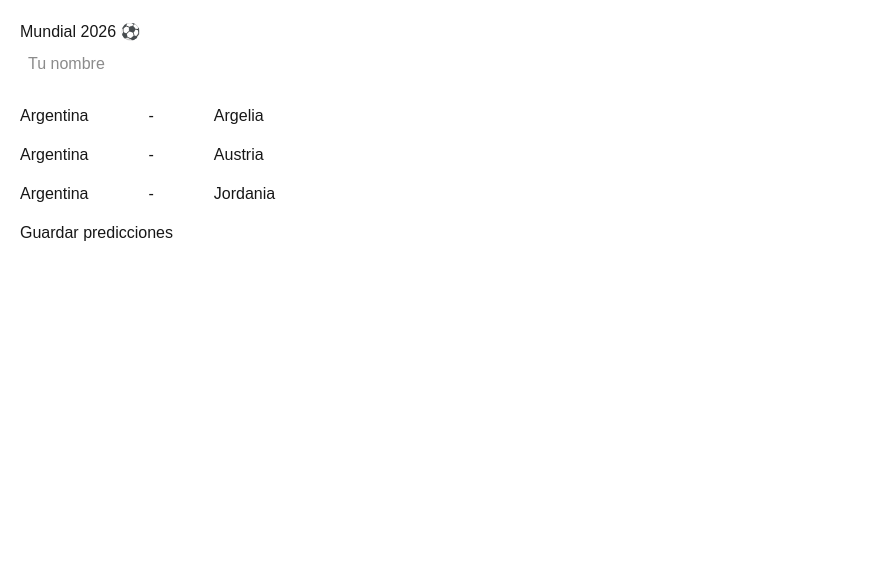
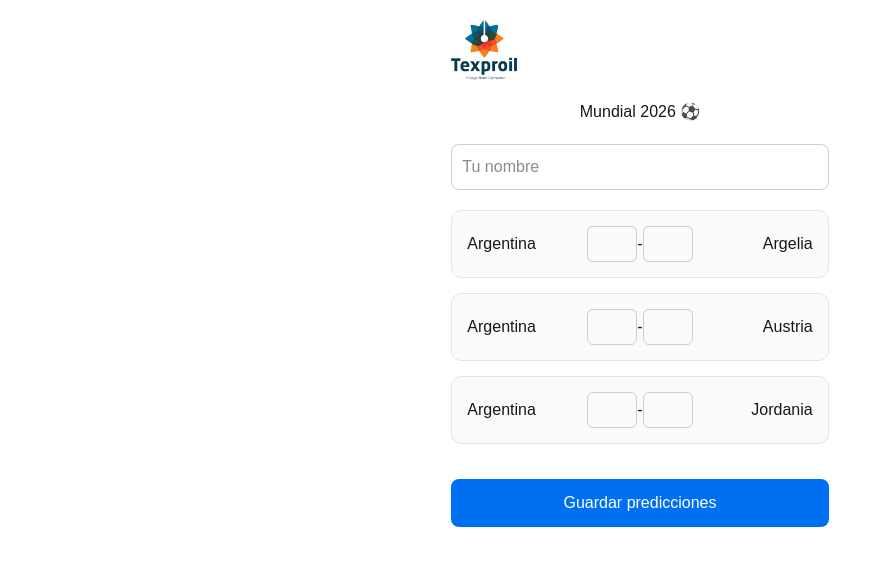
Before and after one commit to AugustoFernandez/mundial-Texproil, a Next.js app: page / in a window 1280 px wide. Shown: the top 566 px of the page, without its empty margins (0-872 px from the left). Built offline with nearby package versions, Linux system fonts and the light colour scheme.

Commit message:
mejora UI

```diff
--- a/app/page.tsx
+++ b/app/page.tsx
@@ -61,8 +61,22 @@ export default function Home() {
   };
 
   return (
-    <main style={{ padding: "20px" }}>
-      <h1>Mundial 2026 ⚽</h1>
+  <main
+    style={{
+      padding: "20px",
+      maxWidth: "500px",
+      margin: "0 auto",
+      fontFamily: "Arial, sans-serif",
+    }}
+  >
+    {/* LOGO */}
+    <div style={{ textAlign: "center", marginBottom: "20px" }}>
+      <img src="/logo.png" alt="Logo" style={{ height: "60px" }} />
+    </div>
+
+    <h1 style={{ textAlign: "center", marginBottom: "20px" }}>
+      Mundial 2026 ⚽
+    </h1>
 
     {/* USUARIO */}
     <div style={{ marginBottom: "20px" }}>
@@ -71,18 +85,41 @@ export default function Home() {
         placeholder="Tu nombre"
         value={usuario}
         onChange={(e) => setUsuario(e.target.value)}
-          style={{ padding: "8px", width: "200px" }}
+        style={{
+          padding: "10px",
+          width: "100%",
+          borderRadius: "8px",
+          border: "1px solid #ccc",
+        }}
       />
     </div>
 
     {/* PARTIDOS */}
     {partidos.map((partido) => (
-        <div key={partido.id} style={{ marginBottom: "15px" }}>
-          <span>{partido.equipoA}</span>
+      <div
+        key={partido.id}
+        style={{
+          marginBottom: "15px",
+          padding: "15px",
+          border: "1px solid #e5e5e5",
+          borderRadius: "10px",
+          backgroundColor: "#fafafa",
+          display: "flex",
+          alignItems: "center",
+          justifyContent: "space-between",
+        }}
+      >
+        <span style={{ width: "120px" }}>{partido.equipoA}</span>
 
         <input
           type="number"
-            style={{ width: "50px", margin: "0 5px" }}
+          style={{
+            width: "50px",
+            padding: "5px",
+            textAlign: "center",
+            borderRadius: "6px",
+            border: "1px solid #ccc",
+          }}
           onChange={(e) =>
             handleChange(partido.id, "golesA", e.target.value)
           }
@@ -92,17 +129,39 @@ export default function Home() {
 
         <input
           type="number"
-            style={{ width: "50px", margin: "0 5px" }}
+          style={{
+            width: "50px",
+            padding: "5px",
+            textAlign: "center",
+            borderRadius: "6px",
+            border: "1px solid #ccc",
+          }}
           onChange={(e) =>
             handleChange(partido.id, "golesB", e.target.value)
           }
         />
 
-          <span>{partido.equipoB}</span>
+        <span style={{ width: "120px", textAlign: "right" }}>
+          {partido.equipoB}
+        </span>
       </div>
     ))}
 
-      <button onClick={guardarPredicciones}>
+    {/* BOTÓN */}
+    <button
+      onClick={guardarPredicciones}
+      style={{
+        marginTop: "20px",
+        padding: "12px",
+        width: "100%",
+        backgroundColor: "#0070f3",
+        color: "white",
+        border: "none",
+        borderRadius: "8px",
+        fontSize: "16px",
+        cursor: "pointer",
+      }}
+    >
       Guardar predicciones
     </button>
   </main>
```
Also changed, not shown: public/logo.png (added). Lines whose indentation alone changed are shown as unchanged.
